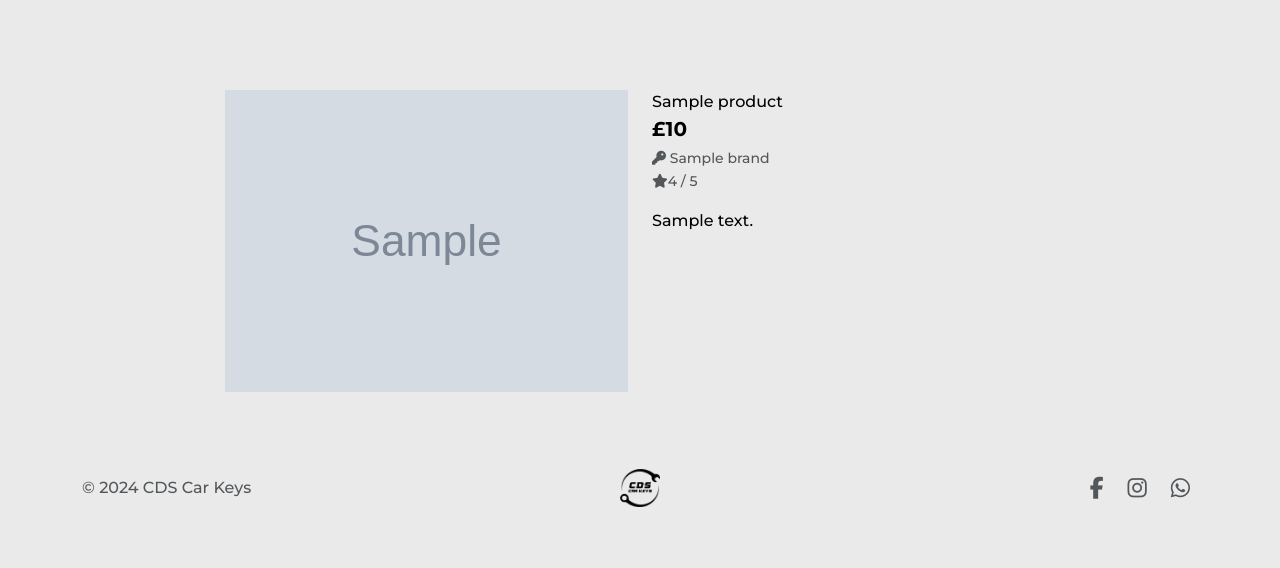
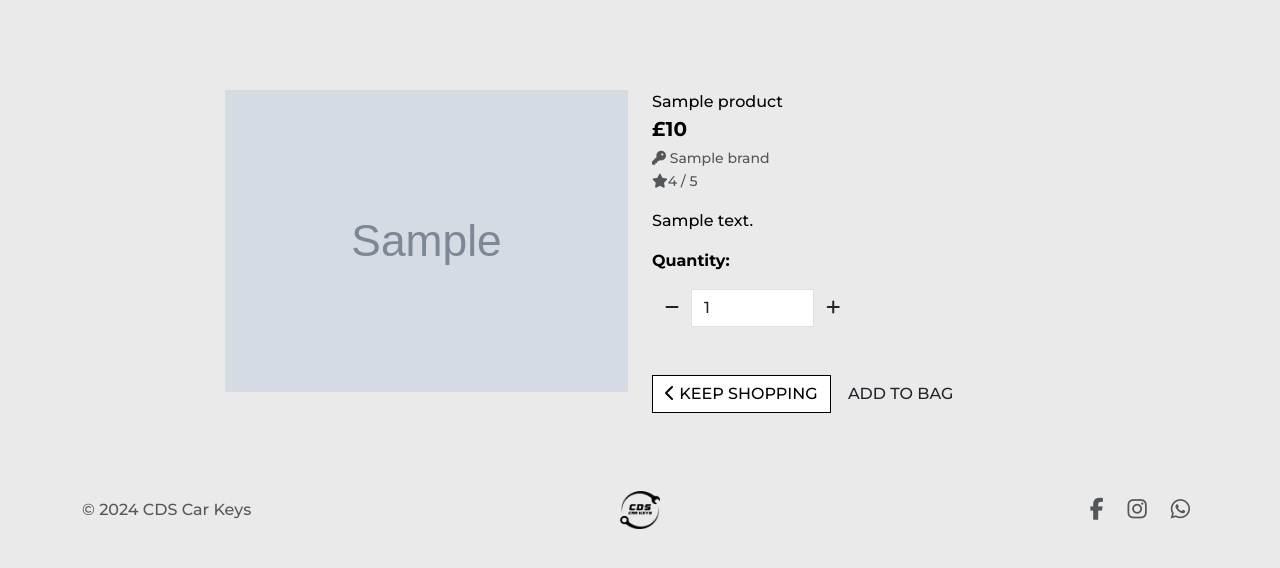
Before and after one commit to danieljcave/p5-cds-car-keys, a Django app: template products/templates/products/product_detail.html in a window 1280 px wide. Shown: the part 58-626 px from the top of the page. Run offline with Django 5.2, Linux system fonts and the light colour scheme; the template is opened without the code that fills it: most values are stand-ins (such as "Sample title", 1, 10 or a date in 2020); grey boxes marked "Sample" are stand-in pictures; some libraries are stand-ins or nearby versions.

Commit message:
Added the add to bag functionality for user to add product to bag

```diff
--- a/bag/urls.py
+++ b/bag/urls.py
@@ -3,4 +3,5 @@ from . import views
 
 urlpatterns = [
     path('', views.view_bag, name='view_bag'),
+    path('add/<item_id>/', views.add_to_bag, name='add_to_bag'),
 ]
--- a/products/templates/products/product_detail.html
+++ b/products/templates/products/product_detail.html
@@ -44,6 +44,49 @@
                 <small class="text-muted">No Rating</small>
                 {% endif %}
                 <p class="mt-3">{{ product.description }}</p>
+                <form class="form" action="{% url 'add_to_bag' product.id %}" method="POST">
+                    {% csrf_token %}
+                    <div class="form-row">
+                            <div class="col-12">
+                                <p class="mt-3"><strong>Quantity:</strong></p>
+                                <div class="form-group w-50">
+                                    <div class="input-group">
+                                        <div class="input-group-prepend">
+                                            <button class="decrement-qty btn btn-black rounded-0"
+                                                data-item_id="{{ product.id }}" id="decrement-qty_{{ product.id }}">
+                                                <span class="icon">
+                                                    <i class="fas fa-minus"></i>
+                                                </span>
+                                            </button>
+                                        </div>
+                                        <input class="form-control qty_input" type="number"
+                                            name="quantity" value="1" min="1" max="99"
+                                            data-item_id="{{ product.id }}"
+                                            id="id_qty_{{ product.id }}">
+                                        <div class="input-group-append">
+                                            <button class="increment-qty btn btn-black rounded-0"
+                                                data-item_id="{{ product.id }}" id="increment-qty_{{ product.id }}">
+                                                <span class="icon">
+                                                    <i class="fas fa-plus"></i>
+                                                </span>
+                                            </button>
+                                        </div>
+                                    </div>
+                                </div>
+                            </div>
+
+                        <div class="col{% if s %}-12 mt-2{% endif %}">
+                            <a href="{% url 'products' %}" class="btn btn-outline-black rounded-0 mt-5">
+                                <span class="icon">
+                                    <i class="fas fa-chevron-left"></i>
+                                </span>
+                                <span class="text-uppercase">Keep Shopping</span>
+                            </a>
+                            <input type="submit" class="btn btn-black rounded-0 text-uppercase mt-5" value="Add to Bag">
+                        </div>
+                        <input type="hidden" name="redirect_url" value="{{ request.path }}">
+                    </div>
+                </form>
             </div>
         </div>
     </div>
--- a/static/css/base.css
+++ b/static/css/base.css
@@ -140,6 +140,18 @@ body{
     padding-top: 60px;
 }
 
+.btn-outline-black {
+    background: white;
+    color: black !important;
+    border: 1px solid black;
+}
+
+.btn-outline-black:hover,
+.btn-outline-black:active,
+.btn-outline-black:focus {
+    background: black;
+    color: white !important;
+}
 
 
 
```
Also changed, not shown: bag/views.py (+18 -1 lines).
